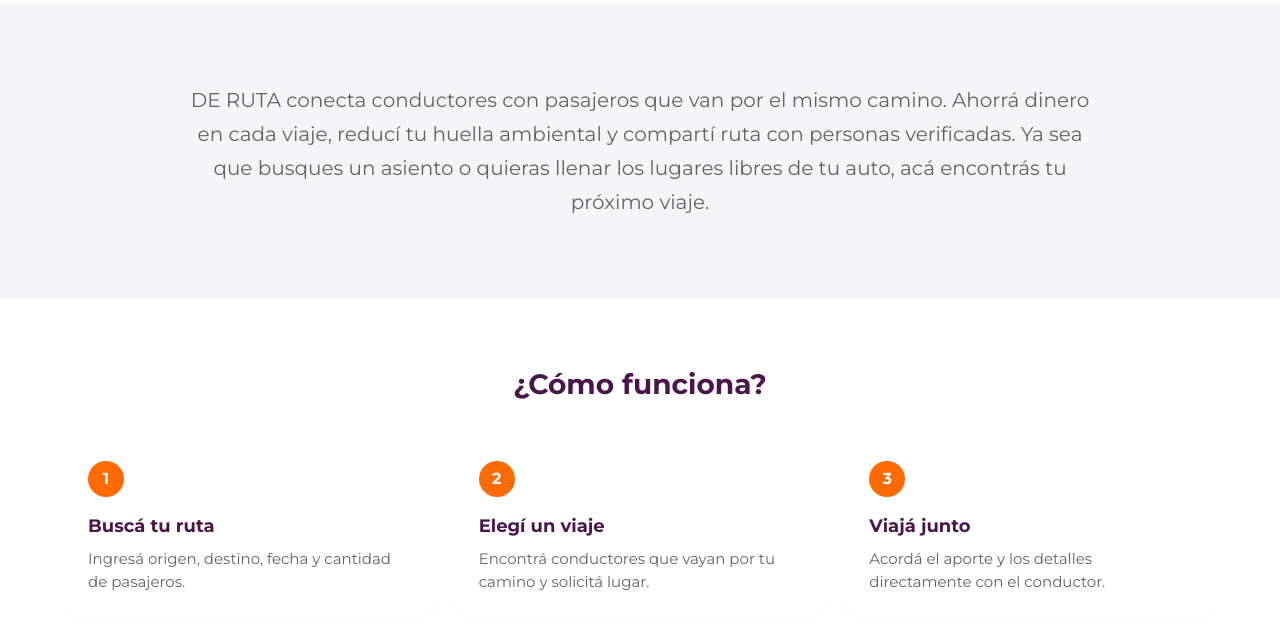
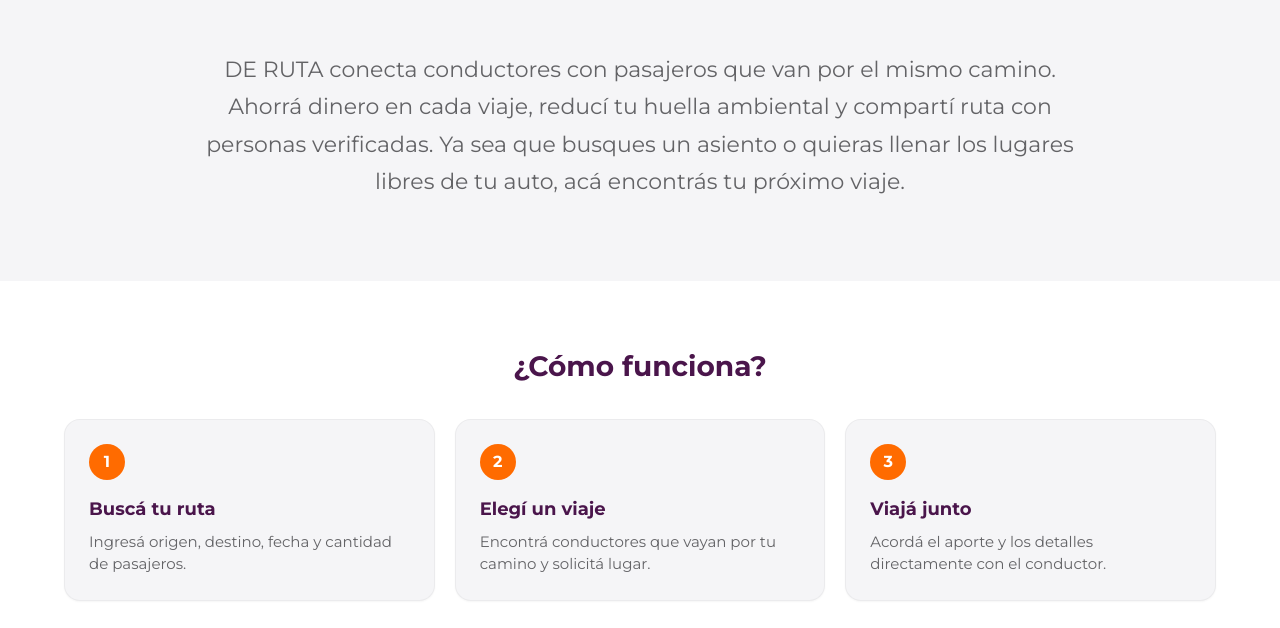
Before and after one commit to camivillafane/deruta, an Angular app in the folder apps/web/: page / in a window 1280 px wide. Shown: the part 652-1280 px from the top of the page. Built offline with nearby package versions, Linux system fonts and the light colour scheme.

Commit message:
Reduce hero spacing, enlarge description, improve feature cards

```diff
--- a/apps/web/src/app/features/landing/landing.component.scss
+++ b/apps/web/src/app/features/landing/landing.component.scss
@@ -10,12 +10,12 @@
     display: grid;
     gap: 40px;
     align-items: stretch;
-    margin-bottom: 64px;
+    margin-bottom: 32px;
 
     @media (min-width: 768px) {
       grid-template-columns: 1fr 1fr;
       gap: 48px;
-      margin-bottom: 80px;
+      margin-bottom: 48px;
     }
 
     @media (min-width: 1024px) {
@@ -116,7 +116,7 @@
   }
 
   &__text {
-    font-size: 1.125rem;
+    font-size: 1.25rem;
     color: var(--color-text-secondary);
     line-height: 1.7;
     max-width: 900px;
@@ -124,7 +124,7 @@
     text-align: center;
 
     @media (min-width: 768px) {
-      font-size: 1.25rem;
+      font-size: 1.375rem;
     }
   }
 }
@@ -152,10 +152,11 @@
 }
 
 .feature-card {
-  background-color: var(--color-white);
+  background-color: var(--color-gray-light);
   border-radius: var(--radius-lg);
   padding: 24px;
   box-shadow: var(--shadow-sm);
+  border: 1px solid rgba(0, 0, 0, 0.04);
 
   &__number {
     width: 36px;
```
